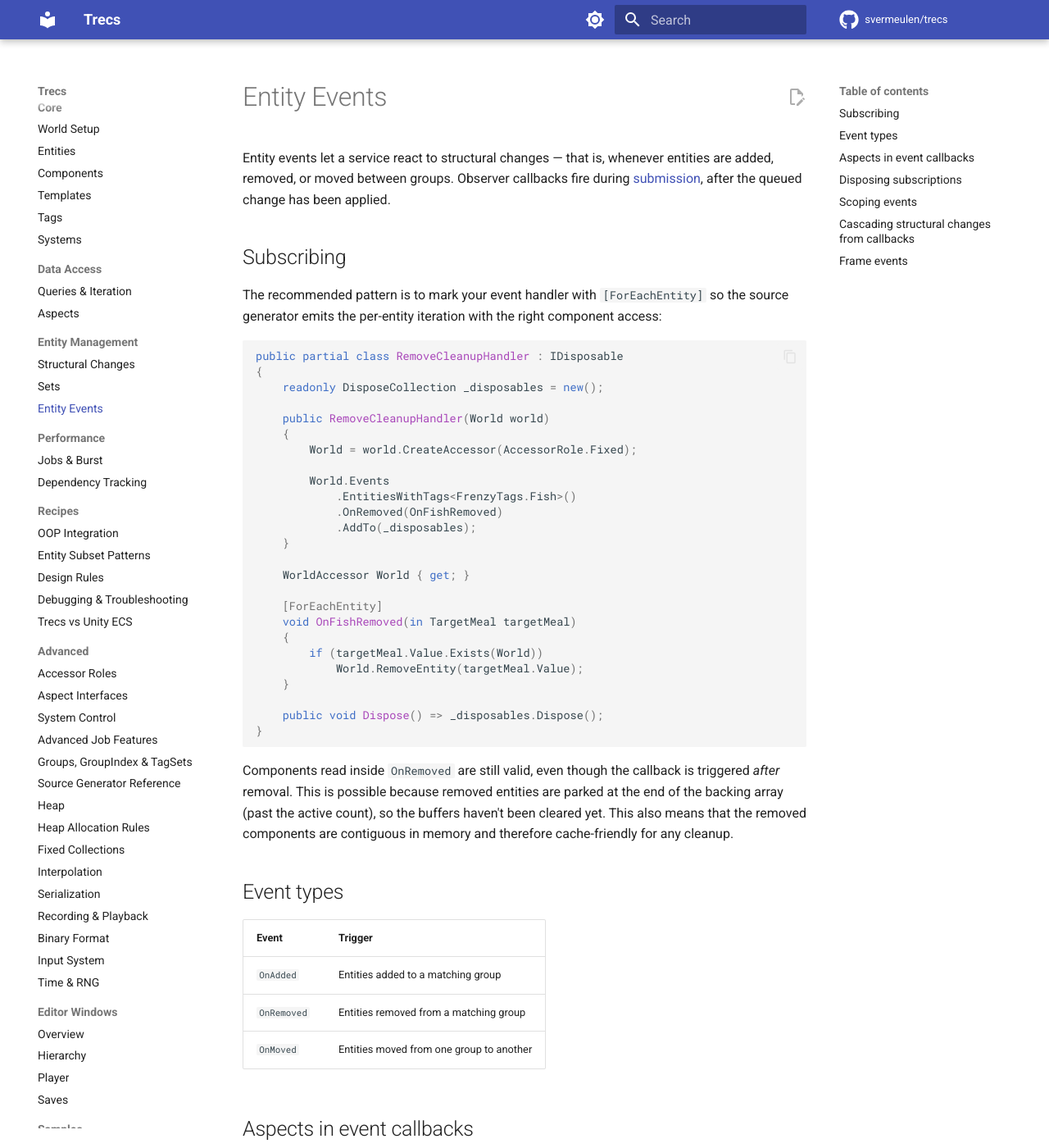
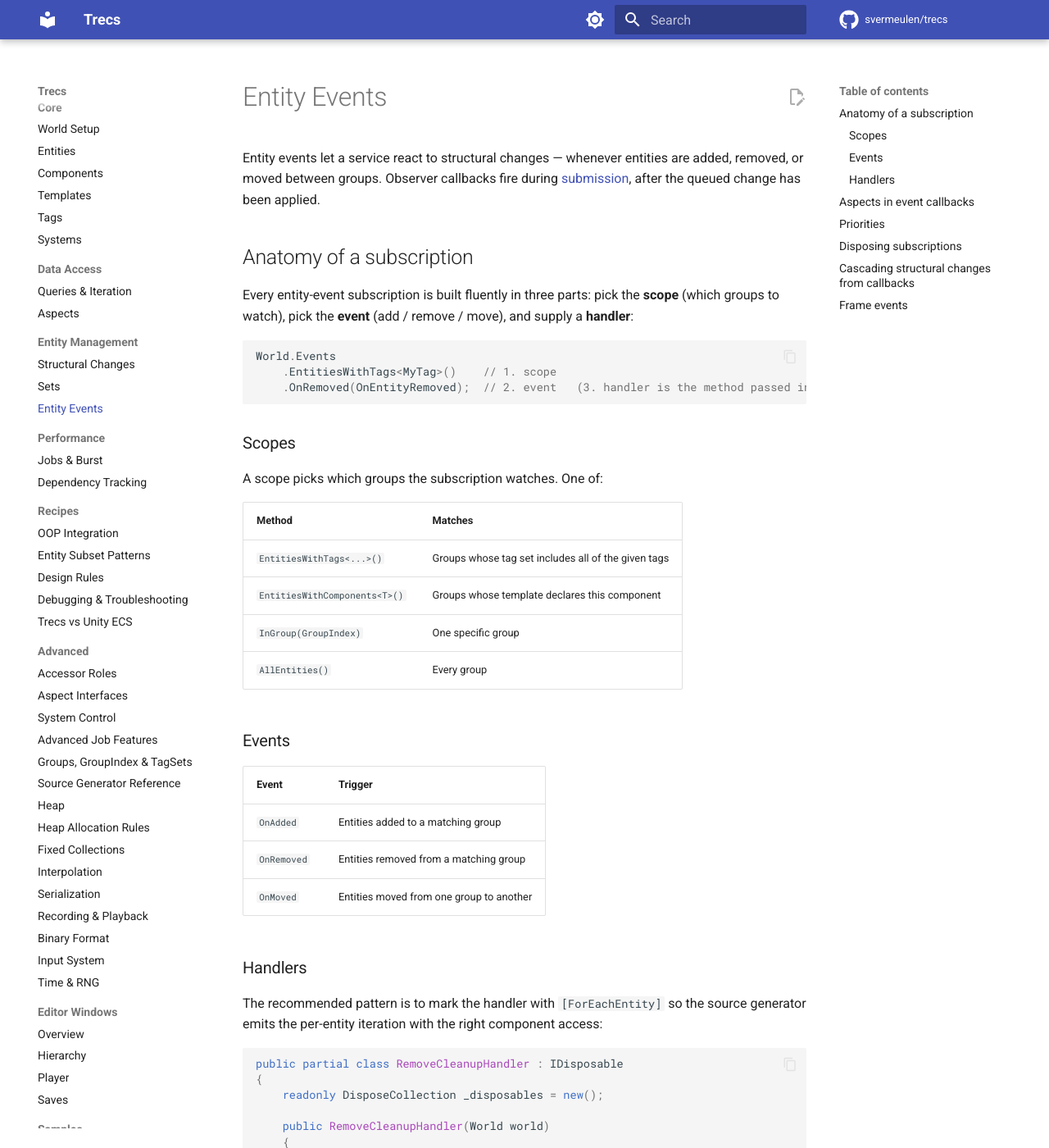
Before and after one commit to svermeulen/trecs, an MkDocs documentation site: the page built from docs/entity-management/entity-events.md, in a window 1280 px wide and 1400 px high. Shown: the whole window at 82% size. Built offline with MkDocs 1.6.1 and Material for MkDocs 9.7.7, drawn with Linux system fonts in a browser that asks for light colours; comment, search, counter and statistics services are not loaded; some of the changed text lies outside the part shown.

Commit message:
Docs: restructure entity-events.md so it teaches in the right order
Old structure went: intro → 'subscribing' (a full-blown service-class
example with [ForEachEntity]) → events table → aspects → disposing →
scoping → cascading → frame events. Two structural problems:

1. The events the reader is going to subscribe to weren't named
   until after the full subscription example.
2. Scoping (which groups to watch) was buried after disposing,
   even though every subscription has to start with a scope.

New structure leads with an 'Anatomy of a subscription' section that
spells out the three-part shape (scope / event / handler) and gives
reference tables for the available scopes and events up front. The
worked [ForEachEntity] example then follows naturally as the
'handler' part of the same recipe. Aspects, priorities, disposing,
cascading, and frame events all sit later as elaborations.

Co-Authored-By: Claude <noreply@anthropic.com>

````diff
--- a/docs/entity-management/entity-events.md
+++ b/docs/entity-management/entity-events.md
@@ -1,10 +1,39 @@
 # Entity Events
 
-Entity events let a service react to structural changes — that is, whenever entities are added, removed, or moved between groups. Observer callbacks fire during [submission](structural-changes.md#when-submission-happens), after the queued change has been applied.
+Entity events let a service react to structural changes — whenever entities are added, removed, or moved between groups. Observer callbacks fire during [submission](structural-changes.md#when-submission-happens), after the queued change has been applied.
 
-## Subscribing
+## Anatomy of a subscription
 
-The recommended pattern is to mark your event handler with `[ForEachEntity]` so the source generator emits the per-entity iteration with the right component access:
+Every entity-event subscription is built fluently in three parts: pick the **scope** (which groups to watch), pick the **event** (add / remove / move), and supply a **handler**:
+
+```csharp
+World.Events
+    .EntitiesWithTags<MyTag>()    // 1. scope
+    .OnRemoved(OnEntityRemoved);  // 2. event   (3. handler is the method passed in)
+```
+
+### Scopes
+
+A scope picks which groups the subscription watches. One of:
+
+| Method | Matches |
+|---|---|
+| `EntitiesWithTags<...>()` | Groups whose tag set includes all of the given tags |
+| `EntitiesWithComponents<T>()` | Groups whose template declares this component |
+| `InGroup(GroupIndex)` | One specific group |
+| `AllEntities()` | Every group |
+
+### Events
+
+| Event | Trigger |
+|-------|---------|
+| `OnAdded` | Entities added to a matching group |
+| `OnRemoved` | Entities removed from a matching group |
+| `OnMoved` | Entities moved from one group to another |
+
+### Handlers
+
+The recommended pattern is to mark the handler with `[ForEachEntity]` so the source generator emits the per-entity iteration with the right component access:
 
 ```csharp
 public partial class RemoveCleanupHandler : IDisposable
@@ -34,19 +63,11 @@ public partial class RemoveCleanupHandler : IDisposable
 }
 ```
 
-Components read inside `OnRemoved` are still valid, even though the callback is triggered _after_ removal.  This is possible because removed entities are parked at the end of the backing array (past the active count), so the buffers haven't been cleared yet. This also means that the removed components are contiguous in memory and therefore cache-friendly for any cleanup.
-
-## Event types
-
-| Event | Trigger |
-|-------|---------|
-| `OnAdded` | Entities added to a matching group |
-| `OnRemoved` | Entities removed from a matching group |
-| `OnMoved` | Entities moved from one group to another |
+Components read inside `OnRemoved` are still valid, even though the callback fires *after* removal — removed entities are parked at the end of the backing array (past the active count), so the buffers haven't been cleared yet. The removed components are also contiguous in memory, which is cache-friendly for cleanup.
 
 ## Aspects in event callbacks
 
-You can use aspects for bundled component access, just like in systems:
+Aspects work in event handlers the same way they do in systems — declare a `partial struct` with `IRead` / `IWrite` and use it as the handler parameter:
 
 ```csharp
 public partial class CleanupHandlers : IDisposable
@@ -81,6 +102,17 @@ public partial class CleanupHandlers : IDisposable
 }
 ```
 
+## Priorities
+
+Call `WithPriority(int)` before `OnAdded` / `OnRemoved` / `OnMoved` to control firing order across observers on the same group (higher = later; default `0`):
+
+```csharp
+World.Events
+    .EntitiesWithTags<GameTags.Bullet>()
+    .WithPriority(10)
+    .OnRemoved(OnBulletRemoved);
+```
+
 ## Disposing subscriptions
 
 Subscriptions returned by `EntitiesWithTags` / `EntitiesWithComponents` / `InGroup` / `AllEntities` all implement `IDisposable`. Dispose the subscription to unregister the handler.
@@ -93,28 +125,7 @@ var sub = World.Events
 sub.Dispose();
 ```
 
-`OnSubmission`, `OnFixedUpdateStarted`, etc. return a plain `IDisposable` for the same purpose.
-
 Trecs doesn't ship a `DisposeCollection` type. The samples define a small helper, but a `List<IDisposable>` walked in `Dispose()` works fine too.
-
-## Scoping events
-
-```csharp
-World.Events.EntitiesWithTags<GameTags.Player>()
-World.Events.EntitiesWithTags<GameTags.Player, GameTags.Active>()
-World.Events.EntitiesWithComponents<Health>()    // groups whose template declares this component
-World.Events.InGroup(group)
-World.Events.AllEntities()
-```
-
-Call `WithPriority(int)` before `OnAdded` / `OnRemoved` / `OnMoved` to control firing order across observers on the same group:
-
-```csharp
-World.Events
-    .EntitiesWithTags<GameTags.Bullet>()
-    .WithPriority(10)
-    .OnRemoved(OnBulletRemoved);
-```
 
 ## Cascading structural changes from callbacks
 
@@ -129,7 +140,7 @@ The [strict-accessor-during-Fixed-execute rule](../advanced/accessor-roles.md#st
 
 ## Frame events
 
-Lifecycle hooks for the simulation loop:
+Separate from entity events, `World.Events` also exposes lifecycle hooks for the simulation loop:
 
 ```csharp
 World.Events.OnFixedUpdateStarted(() => { /* fixed phase begins */ });
@@ -140,4 +151,4 @@ World.Events.OnFixedUpdateCompleted(() => { /* all fixed steps complete */ });
 World.Events.OnVariableUpdateStarted(() => { /* variable phase begins */ });
 ```
 
-Each returns `IDisposable`; call `.Dispose()` to unsubscribe. Each method also has a `(Action, int priority)` overload for ordering. `OnDeserializeCompleted` is also available for reacting to a snapshot/recording load.
+Each returns `IDisposable`; call `.Dispose()` to unsubscribe. Each method also has a `(Action, int priority)` overload for ordering. `OnDeserializeCompleted` is also available for reacting to a snapshot / recording load.
````
